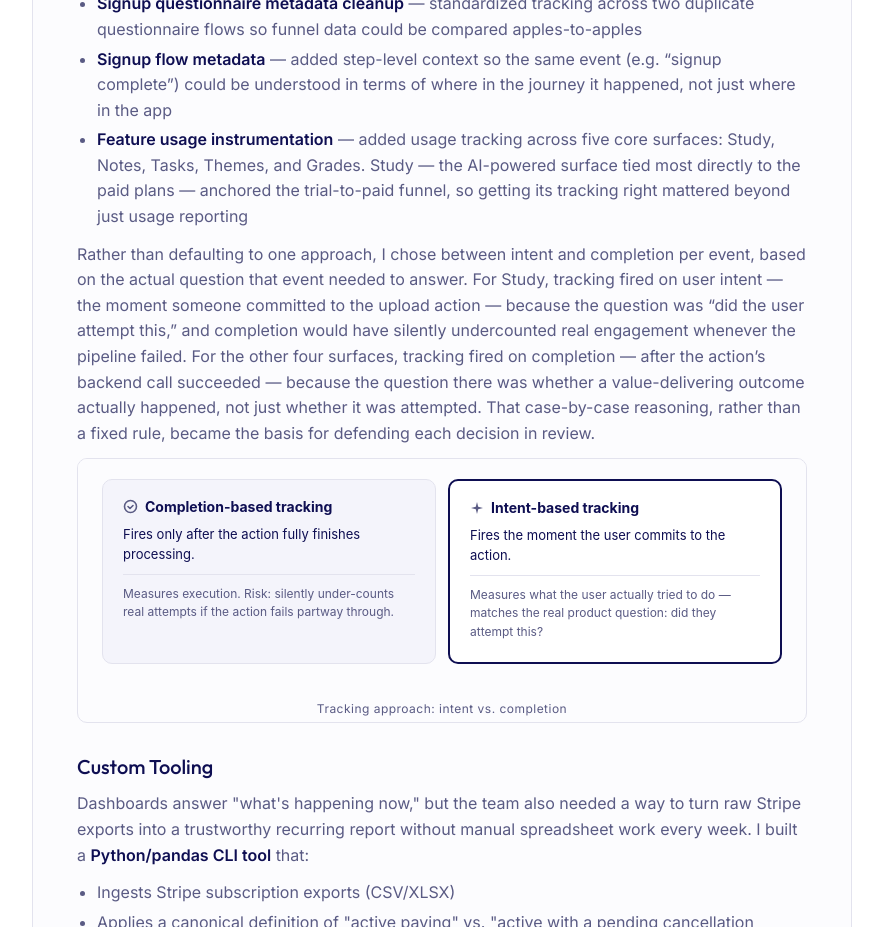
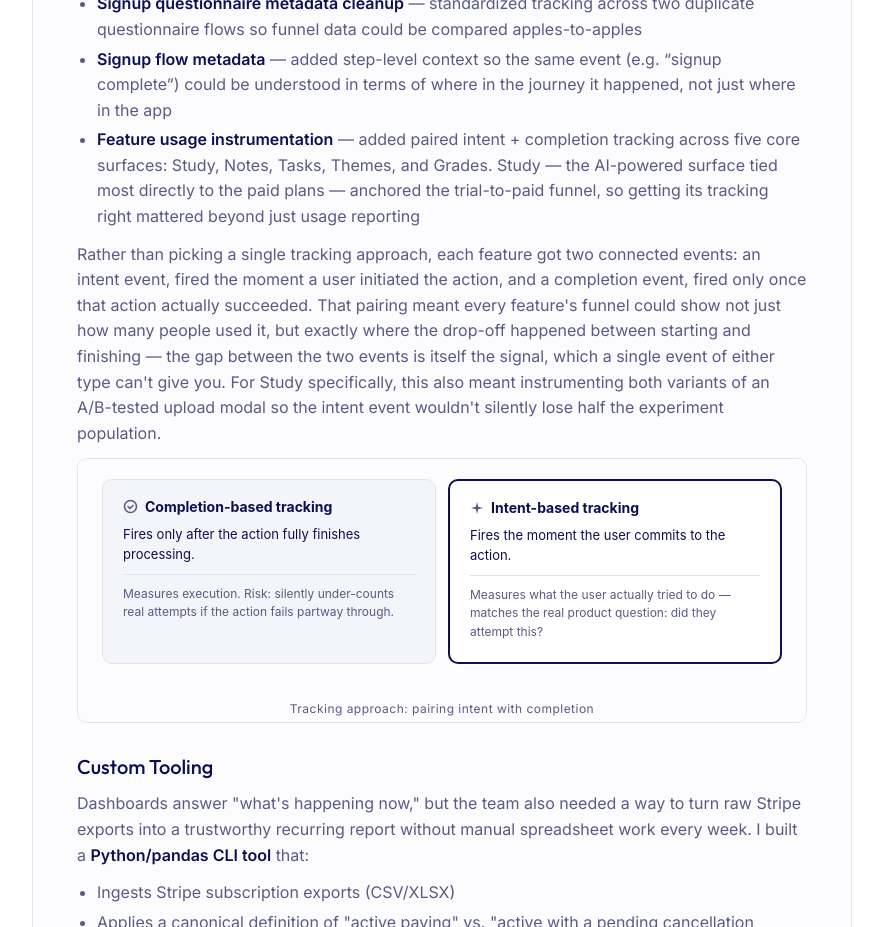
Before and after one commit to RaquelFarias20/myPortfolio, a React (Vite) app in the folder portfolio/: page /projects/bettercampus-analytics in a window 1280 px wide. Shown: the part 2000-2927 px from the top of the page, without its empty margins (198-1081 px from the left). Built offline with nearby package versions, Linux system fonts and the light colour scheme.

Commit message:
changes to ED

```diff
--- a/portfolio/src/data/projectDetails.js
+++ b/portfolio/src/data/projectDetails.js
@@ -88,19 +88,19 @@ export const projectDetails = {
         type: "list",
         content: [
           "<strong>Signup questionnaire metadata cleanup</strong> — standardized tracking across two duplicate questionnaire flows so funnel data could be compared apples-to-apples",
-          "<strong>Signup flow metadata</strong> — added step-level context so the same event (e.g. “signup complete”) could be understood in terms of where in the journey it happened, not just where in the app",
-          "<strong>Feature usage instrumentation</strong> — added usage tracking across five core surfaces: Study, Notes, Tasks, Themes, and Grades. Study — the AI-powered surface tied most directly to the paid plans — anchored the trial-to-paid funnel, so getting its tracking right mattered beyond just usage reporting",
+          "<strong>Signup flow metadata</strong> — added step-level context so the same event (e.g. &ldquo;signup complete&rdquo;) could be understood in terms of where in the journey it happened, not just where in the app",
+          "<strong>Feature usage instrumentation</strong> — added paired intent + completion tracking across five core surfaces: Study, Notes, Tasks, Themes, and Grades. Study — the AI-powered surface tied most directly to the paid plans — anchored the trial-to-paid funnel, so getting its tracking right mattered beyond just usage reporting",
         ],
       },
       {
         type: "paragraph",
         content:
-          "Rather than defaulting to one approach, I chose between intent and completion per event, based on the actual question that event needed to answer. For Study, tracking fired on user intent — the moment someone committed to the upload action — because the question was “did the user attempt this,” and completion would have silently undercounted real engagement whenever the pipeline failed. For the other four surfaces, tracking fired on completion — after the action’s backend call succeeded — because the question there was whether a value-delivering outcome actually happened, not just whether it was attempted. That case-by-case reasoning, rather than a fixed rule, became the basis for defending each decision in review.",
+          "Rather than picking a single tracking approach, each feature got two connected events: an intent event, fired the moment a user initiated the action, and a completion event, fired only once that action actually succeeded. That pairing meant every feature's funnel could show not just how many people used it, but exactly where the drop-off happened between starting and finishing — the gap between the two events is itself the signal, which a single event of either type can't give you. For Study specifically, this also meant instrumenting both variants of an A/B-tested upload modal so the intent event wouldn't silently lose half the experiment population.",
       },
       {
         type: "embed",
         src: "/blueprints/bettercampus-intent.html",
-        label: "Tracking approach: intent vs. completion",
+        label: "Tracking approach: pairing intent with completion",
       },
 
       // ── Custom Tooling ────────────────────────────────────────────
```
